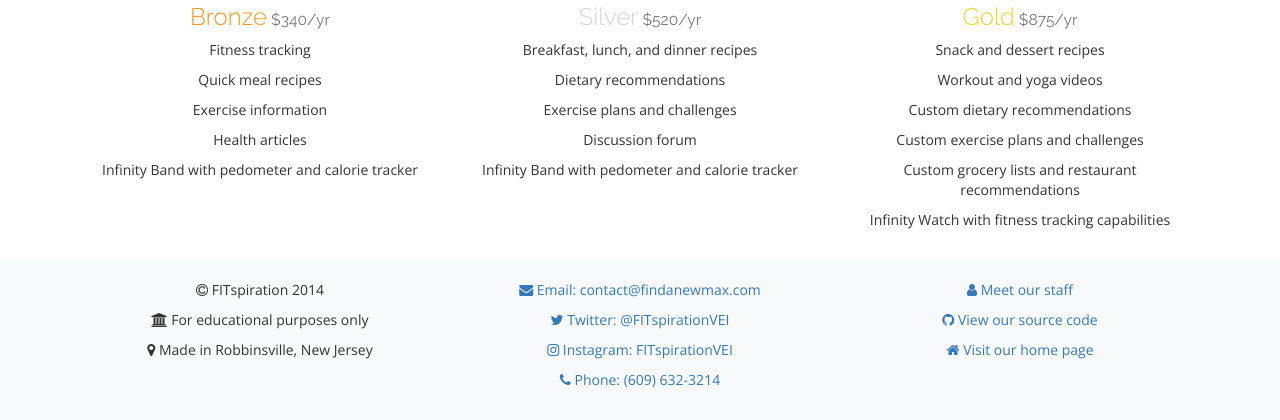
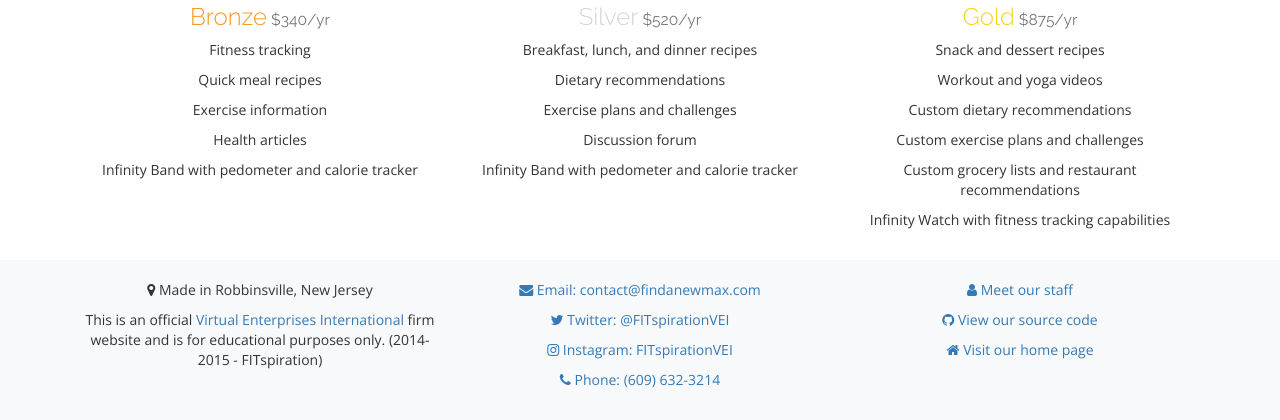
Before and after one commit to JasonPuglisi/fitspiration-website, a PHP site: page /index.php in a window 1280 px wide. Shown: the part 1322-1742 px from the top of the page. Run offline with PHP 8.4, Linux system fonts and the light colour scheme; data that the repository does not hold is empty; some libraries are stand-ins or nearby versions.

Commit message:
Mutilated my precious footer with this terrible disclaimer that actually has no legal bearing at all, but serves to make some lawyer somewhere happy

```diff
--- a/php/footer.php
+++ b/php/footer.php
@@ -8,9 +8,8 @@
 			<div class='footer'>
 				<div class='container row text-center'>
 					<div class='col-md-4'>
-						<p><i class='fa fa-copyright'></i> FITspiration 2014</p>
-						<p><i class='fa fa-institution'></i> For educational purposes only</p>
 						<p><i class='fa fa-map-marker'></i> Made in Robbinsville, New Jersey</p>
+						<p>This is an official <a href='https://veinternational.org/'>Virtual Enterprises International</a> firm website and is for educational purposes only. (2014-2015 - FITspiration)</p>
 						<br>
 					</div>
 					<div class='col-md-4'>
```
